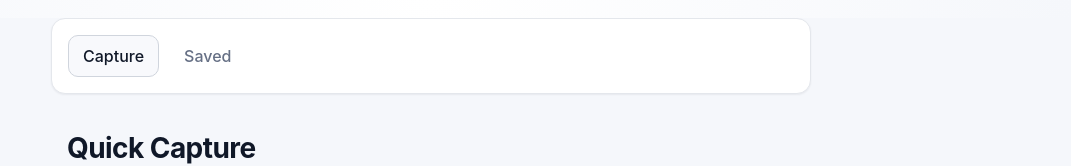
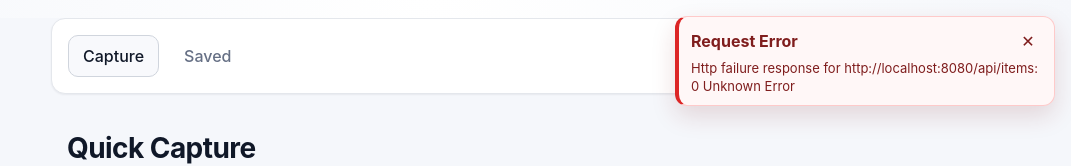
Before and after one commit to mesushantshrestha/devmemory-FE, an Angular app: page / in a window 1280 px wide. Shown: the top 166 px of the page, without its empty margins (209-1280 px from the left). Built offline with nearby package versions, Linux system fonts and the light colour scheme; no server answers.

Commit message:
introduced error handling with toast message

```diff
--- a/src/app/app.config.ts
+++ b/src/app/app.config.ts
@@ -5,11 +5,12 @@ import { routes } from './app.routes';
 import { provideClientHydration, withEventReplay } from '@angular/platform-browser';
 import { CAPTURE_REPOSITORY } from './core/repositories/capture.repository';
 import { LocalCaptureRepository } from './core/repositories/local-capture.repository';
-import { provideHttpClient } from '@angular/common/http';
+import { provideHttpClient, withInterceptors } from '@angular/common/http';
+import { apiErrorInterceptor } from './core/interceptors/api-error.interceptor';
 
 export const appConfig: ApplicationConfig = {
   providers: [
-    provideHttpClient(),
+    provideHttpClient(withInterceptors([apiErrorInterceptor])),
     provideBrowserGlobalErrorListeners(),
     provideRouter(routes),
     provideClientHydration(withEventReplay()),
--- a/src/app/app.html
+++ b/src/app/app.html
@@ -1 +1,23 @@
 <router-outlet></router-outlet>
+
+<div class="toast-host" aria-live="polite" aria-atomic="false">
+	@for (toast of toasts(); track toast.id) {
+		<article class="toast" role="alert">
+			<div class="toast-header">
+				<strong>{{ toast.error || 'Error' }}</strong>
+				<button type="button" (click)="dismissToast($event, toast.id)" aria-label="Dismiss error">✕</button>
+			</div>
+			<p class="toast-message">{{ toast.message }}</p>
+			@if (toast.status || toast.timestamp) {
+				<div class="toast-meta">
+					@if (toast.status) {
+						<span>Status: {{ toast.status }}</span>
+					}
+					@if (toast.timestamp) {
+						<span>{{ toast.timestamp }}</span>
+					}
+				</div>
+			}
+		</article>
+	}
+</div>
--- a/src/app/app.scss
+++ b/src/app/app.scss
@@ -0,0 +1,63 @@
+.toast-host {
+	position: fixed;
+	top: 16px;
+	right: 16px;
+	display: grid;
+	gap: 10px;
+	z-index: 1200;
+	width: min(380px, calc(100vw - 24px));
+	pointer-events: none;
+}
+
+.toast {
+	border: 1px solid #fecaca;
+	border-left: 4px solid #dc2626;
+	border-radius: 12px;
+	background: #fff7f7;
+	color: #7f1d1d;
+	box-shadow: 0 10px 24px rgba(127, 29, 29, 0.15);
+	padding: 10px 12px;
+	pointer-events: auto;
+}
+
+.toast-header {
+	display: flex;
+	justify-content: space-between;
+	align-items: center;
+	gap: 8px;
+	margin-bottom: 4px;
+}
+
+.toast-header button {
+	border: 0;
+	background: transparent;
+	color: inherit;
+	cursor: pointer;
+	font-size: 16px;
+	line-height: 1;
+	width: 28px;
+	height: 28px;
+	border-radius: 8px;
+	display: inline-flex;
+	align-items: center;
+	justify-content: center;
+}
+
+.toast-header button:hover {
+	background: rgba(127, 29, 29, 0.08);
+}
+
+.toast-message {
+	margin: 0;
+	font-size: 13px;
+	line-height: 1.4;
+}
+
+.toast-meta {
+	margin-top: 6px;
+	display: flex;
+	gap: 8px;
+	font-size: 11px;
+	opacity: 0.85;
+	flex-wrap: wrap;
+}
--- a/src/app/app.ts
+++ b/src/app/app.ts
@@ -1,5 +1,6 @@
-import { Component, signal } from '@angular/core';
+import { Component, inject } from '@angular/core';
 import { RouterOutlet } from '@angular/router';
+import { ErrorToastService } from './core/services/error-toast.service';
 
 @Component({
   selector: 'app-root',
@@ -8,4 +9,13 @@ import { RouterOutlet } from '@angular/router';
   styleUrl: './app.scss',
   standalone: true,
 })
-export class App {}
+export class App {
+  private readonly toastService = inject(ErrorToastService);
+  readonly toasts = this.toastService.toasts;
+
+  dismissToast(event: MouseEvent, id: string): void {
+    event.preventDefault();
+    event.stopPropagation();
+    this.toastService.dismiss(id);
+  }
+}
--- /dev/null
+++ b/src/app/core/interceptors/api-error.interceptor.ts
@@ -0,0 +1,52 @@
+import { HttpErrorResponse, HttpInterceptorFn } from '@angular/common/http';
+import { inject } from '@angular/core';
+import { catchError, throwError } from 'rxjs';
+import { ErrorToastService } from '../services/error-toast.service';
+
+type ApiErrorResponse = {
+  timestamp?: string;
+  status?: number;
+  error?: string;
+  message?: string;
+};
+
+function parseErrorBody(error: unknown): ApiErrorResponse {
+  if (typeof error === 'string') {
+    try {
+      return JSON.parse(error) as ApiErrorResponse;
+    } catch {
+      return { message: error };
+    }
+  }
+
+  if (error && typeof error === 'object') {
+    return error as ApiErrorResponse;
+  }
+
+  return {};
+}
+
+export const apiErrorInterceptor: HttpInterceptorFn = (req, next) => {
+  const toast = inject(ErrorToastService);
+
+  return next(req).pipe(
+    catchError((error: unknown) => {
+      if (error instanceof HttpErrorResponse) {
+        const body = parseErrorBody(error.error);
+
+        const status = body.status ?? error.status;
+        const errorText = body.error ?? (status ? `HTTP ${status}` : 'Request Error');
+        const message = body.message ?? error.message ?? 'Something went wrong.';
+
+        toast.show({
+          timestamp: body.timestamp,
+          status,
+          error: errorText,
+          message,
+        });
+      }
+
+      return throwError(() => error);
+    })
+  );
+};
--- /dev/null
+++ b/src/app/core/services/error-toast.service.ts
@@ -0,0 +1,31 @@
+import { Injectable, signal } from '@angular/core';
+
+export type ApiErrorToast = {
+  id: string;
+  timestamp?: string;
+  status?: number;
+  error?: string;
+  message: string;
+};
+
+@Injectable({
+  providedIn: 'root',
+})
+export class ErrorToastService {
+  private readonly _toasts = signal<ApiErrorToast[]>([]);
+  readonly toasts = this._toasts.asReadonly();
+
+  show(toast: Omit<ApiErrorToast, 'id'>, durationMs = 5000): void {
+    const id = crypto.randomUUID();
+    const nextToast: ApiErrorToast = { id, ...toast };
+    this._toasts.update((current) => [...current, nextToast]);
+
+    setTimeout(() => {
+      this.dismiss(id);
+    }, durationMs);
+  }
+
+  dismiss(id: string): void {
+    this._toasts.update((current) => current.filter((toast) => toast.id !== id));
+  }
+}
--- /dev/null
+++ b/src/app/shared/components/error-toast/error-toast.html
@@ -0,0 +1,21 @@
+<div class="toast-host" aria-live="polite" aria-atomic="false">
+  @for (toast of toasts(); track toast.id) {
+    <article class="toast" role="alert">
+      <div class="toast-header">
+        <strong>{{ toast.error || 'Error' }}</strong>
+        <button type="button" (click)="dismiss(toast.id)" aria-label="Dismiss error">✕</button>
+      </div>
+      <p class="toast-message">{{ toast.message }}</p>
+      @if (toast.status || toast.timestamp) {
+        <div class="toast-meta">
+          @if (toast.status) {
+            <span>Status: {{ toast.status }}</span>
+          }
+          @if (toast.timestamp) {
+            <span>{{ toast.timestamp }}</span>
+          }
+        </div>
+      }
+    </article>
+  }
+</div>
--- /dev/null
+++ b/src/app/shared/components/error-toast/error-toast.scss
@@ -0,0 +1,51 @@
+.toast-host {
+  position: fixed;
+  top: 16px;
+  right: 16px;
+  display: grid;
+  gap: 10px;
+  z-index: 1200;
+  width: min(380px, calc(100vw - 24px));
+}
+
+.toast {
+  border: 1px solid #fecaca;
+  border-left: 4px solid #dc2626;
+  border-radius: 12px;
+  background: #fff7f7;
+  color: #7f1d1d;
+  box-shadow: 0 10px 24px rgba(127, 29, 29, 0.15);
+  padding: 10px 12px;
+}
+
+.toast-header {
+  display: flex;
+  justify-content: space-between;
+  align-items: center;
+  gap: 8px;
+  margin-bottom: 4px;
+}
+
+.toast-header button {
+  border: 0;
+  background: transparent;
+  color: inherit;
+  cursor: pointer;
+  font-size: 14px;
+  line-height: 1;
+}
+
+.toast-message {
+  margin: 0;
+  font-size: 13px;
+  line-height: 1.4;
+}
+
+.toast-meta {
+  margin-top: 6px;
+  display: flex;
+  gap: 8px;
+  font-size: 11px;
+  opacity: 0.85;
+  flex-wrap: wrap;
+}
--- /dev/null
+++ b/src/app/shared/components/error-toast/error-toast.ts
@@ -0,0 +1,18 @@
+import { CommonModule } from '@angular/common';
+import { Component, inject } from '@angular/core';
+import { ErrorToastService } from '../../../core/services/error-toast.service';
+
+@Component({
+  selector: 'app-error-toast',
+  imports: [CommonModule],
+  templateUrl: './error-toast.html',
+  styleUrl: './error-toast.scss',
+})
+export class ErrorToast {
+  private readonly toastService = inject(ErrorToastService);
+  readonly toasts = this.toastService.toasts;
+
+  dismiss(id: string): void {
+    this.toastService.dismiss(id);
+  }
+}
```
